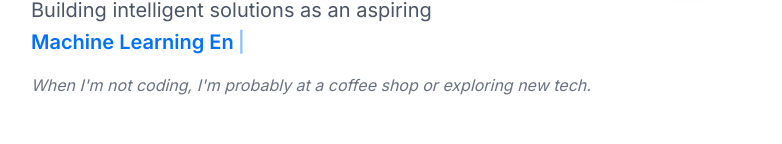
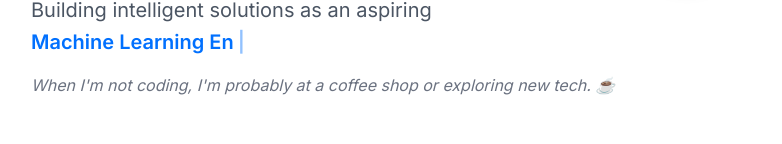
Before and after one commit to wahyuhiddayat/wahyuht, a Next.js app: page / in a window 1280 px wide. Shown: the part 256-400 px from the top of the page, without its empty margins (249-1031 px from the left). Built offline with nearby package versions, Linux system fonts and the light colour scheme.

Commit message:
fix: add coffee emoji to casual note in personal data

```diff
--- a/src/data/personal.ts
+++ b/src/data/personal.ts
@@ -11,7 +11,7 @@ export const personalData = {
   ],
   tagline: "Building intelligent solutions as an aspiring",
   bio: "I'm a final-year Computer Science student at Universitas Indonesia with a strong focus on data science and machine learning. I love working with real-world data by transforming raw information into insights, predictive models, and intelligent tools. My interests lie in solving practical problems with clean code, solid reasoning, and a touch of curiosity.",
-  casualNote: "When I'm not coding, I'm probably at a coffee shop or exploring new tech.",
+  casualNote: "When I'm not coding, I'm probably at a coffee shop or exploring new tech. ☕️",
   location: "Jakarta, Indonesia",
   languages: "English, Indonesian",
   personality: "ESFJ-T",
```
